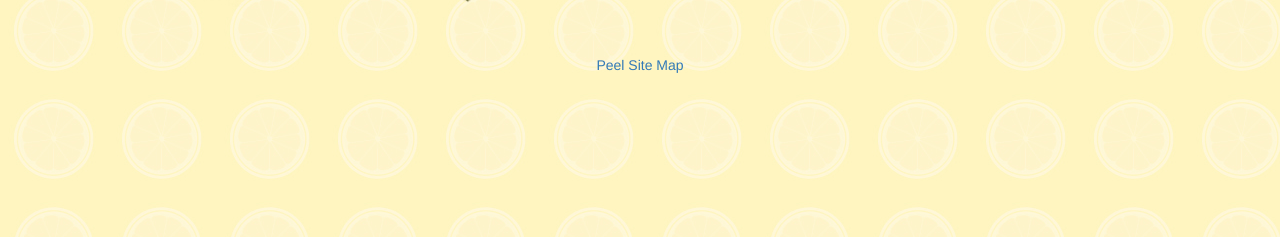
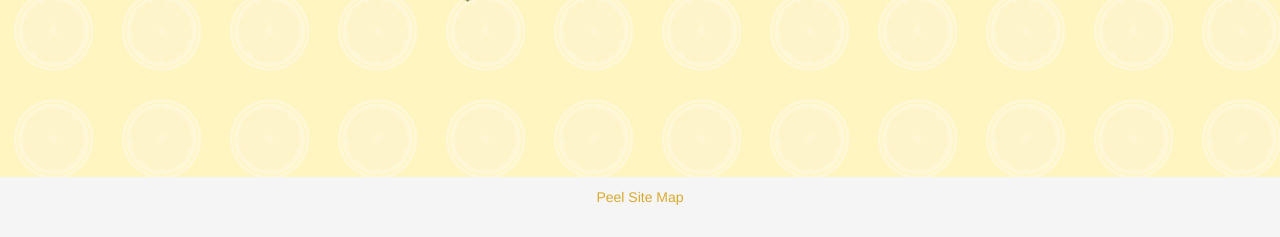
Before and after one commit to scottjparker21/project-biz, a plain HTML site: page index.html in a window 1280 px wide. Shown: the part 563-800 px from the top of the page. Drawn offline with nearby package versions, Linux system fonts and the light colour scheme; some packages are replaced by stand-ins of ours; files whose address does not match are found by name.

Commit message:
modified stickyfooter logo doc, styles, and index.

```diff
--- /dev/null
+++ b/css/stickyfooter.css
@@ -0,0 +1,32 @@
+/* Sticky footer styles
+-------------------------------------------------- */
+html {
+  position: relative;
+  min-height: 100%;
+}
+body {
+  /* Margin bottom by footer height */
+  margin-bottom: 60px;
+}
+.footer {
+  position: absolute;
+  bottom: 0;
+  width: 100%;
+  /* Set the fixed height of the footer here */
+  height: 60px;
+  background-color: #f5f5f5;
+}
+
+
+/* Custom page CSS
+-------------------------------------------------- */
+/* Not required for template or sticky footer method. */
+
+.container {
+  width: auto;
+  max-width: 680px;
+  padding: 0 15px;
+}
+.container .text-muted {
+  margin: 20px 0;
+}
--- a/css/styles.css
+++ b/css/styles.css
@@ -135,3 +135,25 @@ body {
 	border: solid 1px black;
 	margin-bottom: 25px;
 }
+a {
+	color: #daaa2f;
+}
+
+/* Sticky footer styles
+-------------------------------------------------- */
+html {
+  position: relative;
+  min-height: 100%;
+}
+body {
+  /* Margin bottom by footer height */
+  margin-bottom: 60px;
+}
+.footer {
+  position: absolute;
+  bottom: 0;
+  width: 100%;
+  /* Set the fixed height of the footer here */
+  height: 60px;
+  background-color: #f5f5f5;
+}
--- a/index.html
+++ b/index.html
@@ -72,10 +72,14 @@
                     </div>
 						</div> <!--end row-->
   </div> <!--end container-->
-	<div class="row">
-			<div class = "col-lg-12">
-					<center><a href="sitemap.html">Peel Site Map</a></center>
+	</div>
+	<footer class="footer">
+			<div class="container">
+				<p class="text-muted">	<div class="row">
+							<div class = "col-lg-12">
+									<center><a href="sitemap.html">Peel Site Map</a></center>
+							</div></p>
 			</div>
-	</div>
+</footer>
 	</body>
 </html>
```
Also changed, not shown: 1 other file.
